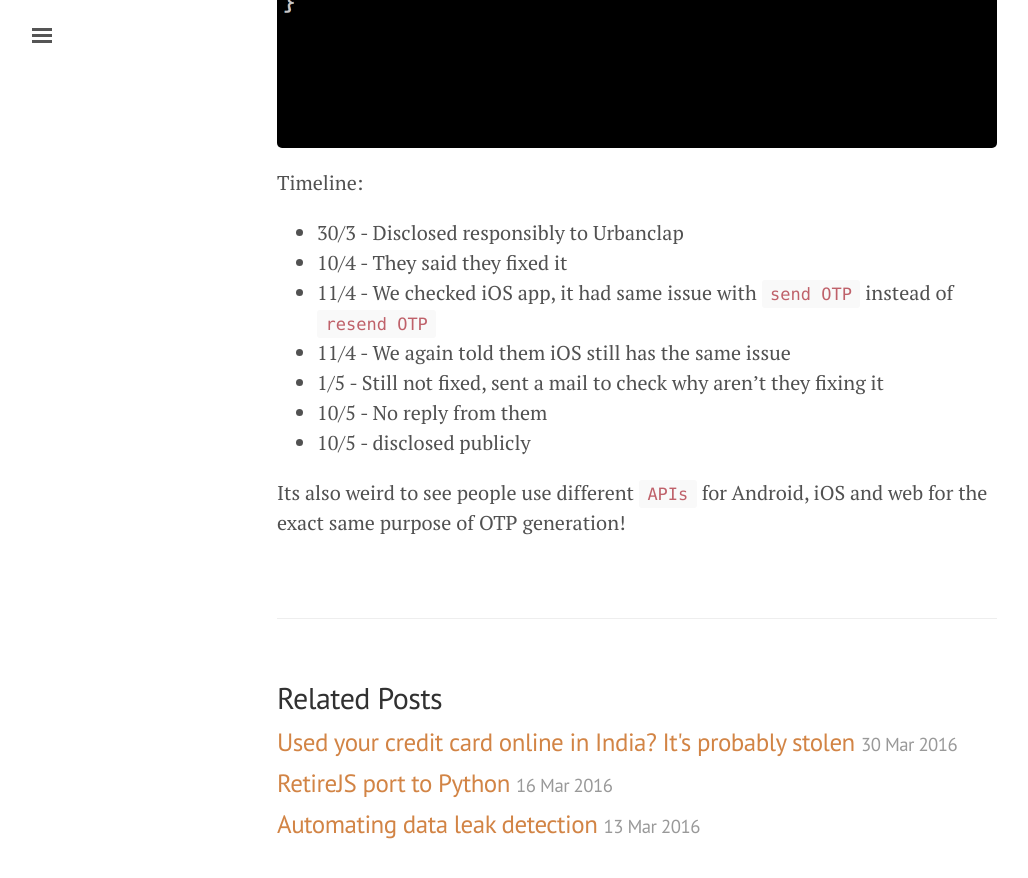
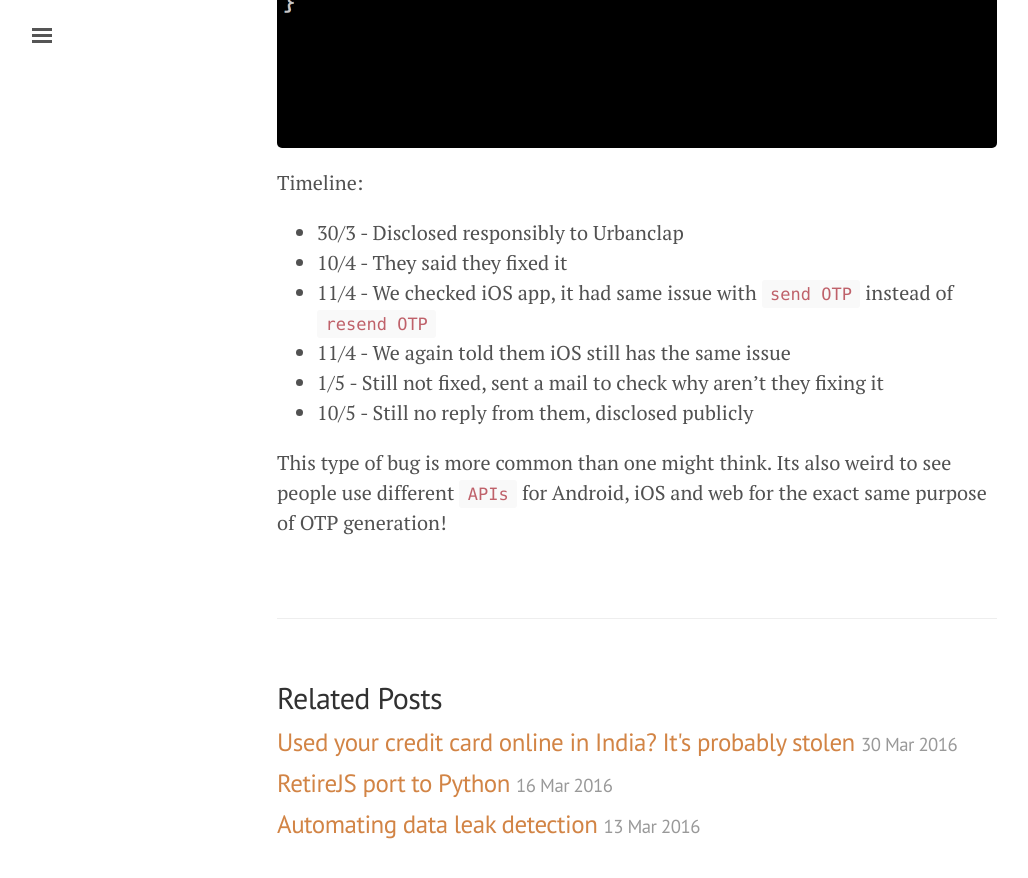
Before and after one commit to FallibleInc/blog, a Jekyll site: the page built from _posts/2016-05-10-otp-based-authentication-and-urbanclap.md, in a window 1280 px wide and 900 px high, scrolled down 1570 px. Shown: the top 878 px of the window, without its empty margins (3-1031 px from the left). Built offline with Jekyll 4.4.1, drawn with Linux system fonts in a browser that asks for light colours; comment, search, counter and statistics services are not loaded; some of the changed text lies outside the part shown.

Commit message:
few mods

```diff
--- a/_posts/2016-05-10-otp-based-authentication.md
+++ b/_posts/2016-05-10-otp-based-authentication-and-urbanclap.md
@@ -34,7 +34,6 @@ Timeline:
 * 11/4 - We checked iOS app, it had same issue with `send OTP` instead of `resend OTP`
 * 11/4 - We again told them iOS still has the same issue
 * 1/5 - Still not fixed, sent a mail to check why aren't they fixing it
-* 10/5 - No reply from them
-* 10/5 -  disclosed publicly
+* 10/5 - Still no reply from them, disclosed publicly
 
-Its also weird to see people use different `APIs` for Android, iOS and web for the exact same purpose of OTP generation!
+This type of bug is more common than one might think. Its also weird to see people use different `APIs` for Android, iOS and web for the exact same purpose of OTP generation!
```
Also changed, not shown: other parts of _posts/2016-05-10-otp-based-authentication-and-urbanclap.md (+1 -1 lines).
